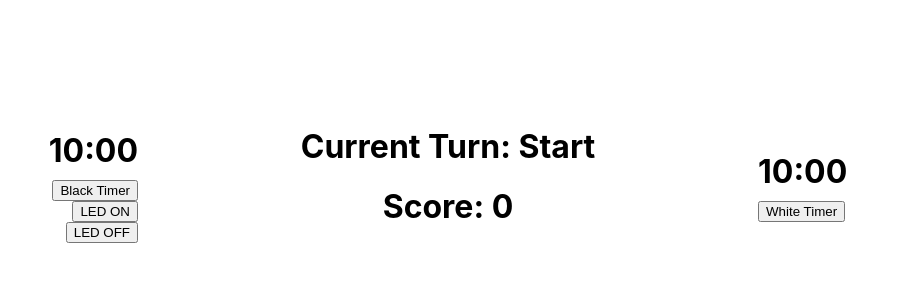
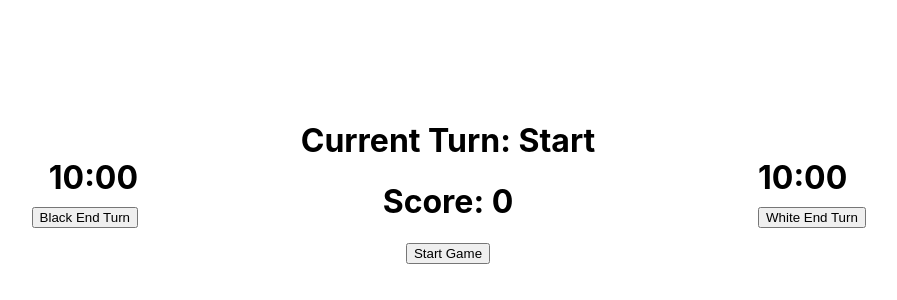
Before and after one commit to YellowCucumber23/zipzap, a React (Create React App) app in the folder client/: page / in a window 1280 px wide. Shown: the part 500-800 px from the top of the page, without its empty margins (192-1089 px from the left). Built offline with nearby package versions, Linux system fonts and the light colour scheme; no server answers.

Commit message:
Arduino can recieve signals when score below certain threshold

```diff
--- a/client/src/components/ChessClock.js
+++ b/client/src/components/ChessClock.js
@@ -35,9 +35,6 @@ function ChessClock({socket}){
             console.log(data)
         })
 
-        socket.on('recieve_test', (data) => {
-            console.log(data)
-        })
       }, [socket]);
 
     useEffect(() => {
@@ -79,18 +76,12 @@ function ChessClock({socket}){
                         <button onClick={() => {
                             socket.emit("send_side")
                             socket.emit("send_fen")
-                            socket.emit("send_side")
-                            socket.emit("send_test")
+                            socket.emit("send_score")
+                            socket.emit("send_arduino_score")
                             renderSide(render+1)
                             }}>
-                            Black Timer
+                            Black End Turn
                         </button>
-                        <button onClick={() =>{
-                            socket.emit("turn_on_led")
-                        }}>LED ON</button>
-                        <button onClick={() =>{
-                            socket.emit("turn_off_led")
-                        }}>LED OFF</button>
                     </div>
                 </div>
 
@@ -99,6 +90,7 @@ function ChessClock({socket}){
                     <div className="header-info">
                         <h1>Current Turn: {side}</h1>
                         <h1>Score: {score}</h1>
+                        <button onClick={() => setSide("White")}>Start Game</button>
                     </div>
                 </div>
 
@@ -109,10 +101,10 @@ function ChessClock({socket}){
                             socket.emit("send_side")
                             socket.emit("send_fen")
                             socket.emit("send_score")
-                            socket.emit("send_test")
+                            socket.emit("send_arduino_score")
                             renderSide(render+1)
                             }}>
-                        White Timer
+                        White End Turn
                         </button>
                     </div>
                 </div>
```
Also changed, not shown: 2 other files (tests, documents, lock files or other folders).
